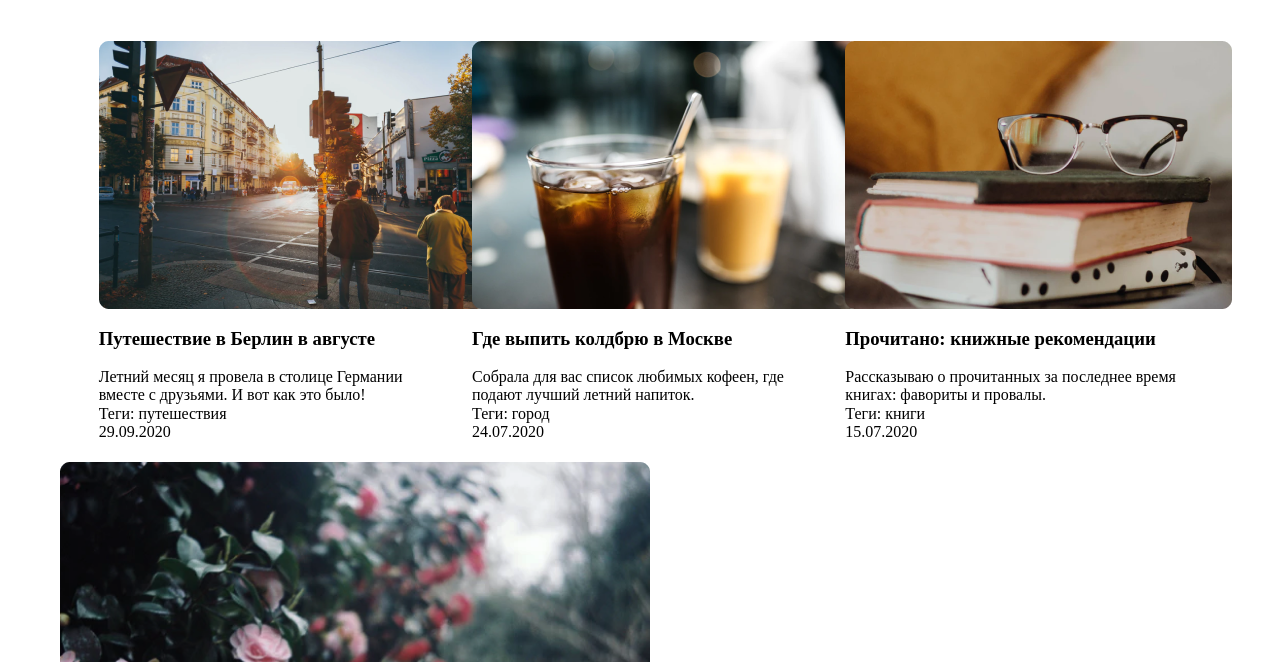
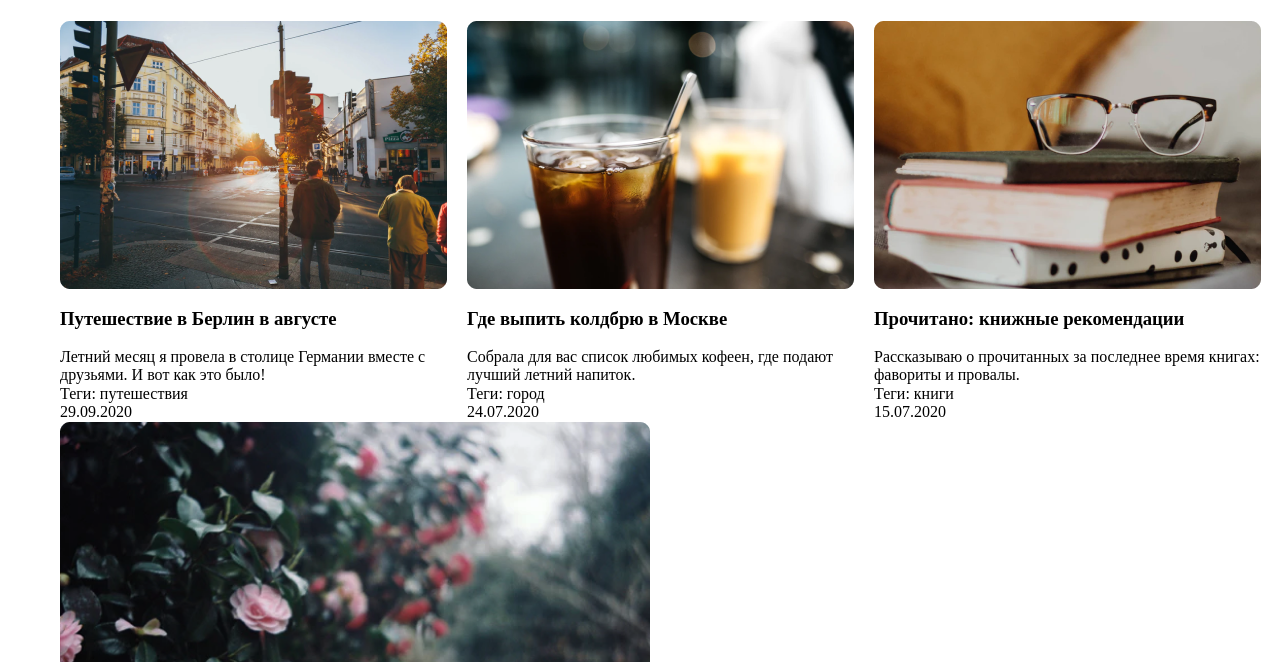
Before and after one commit to Livanenkova/Livanenkova-zaverstai, a website: page source/Index.html in a window 1280 px wide. Shown: the part 661-1323 px from the top of the page. Drawn offline with nearby package versions, Linux system fonts and the light colour scheme; files that its build step writes are made by us from their sources.

Commit message:
add margin in articles

```diff
--- a/source/Index.html
+++ b/source/Index.html
@@ -43,7 +43,7 @@
           <div class="articles__item-tag">Теги: путешествия</div>
           <div class="articles__item-date">29.09.2020</div>
         </article>
-        <article class="articles__item">
+        <article class="articles__item  articles__item--coffee">
           <div class="articles__item-img articles__item-img--coffee"></div>
           <h3 class="articles__item-title">Где выпить колдбрю в Москве</h3>
           <div class="articles__item-text">Собрала для вас список любимых кофеен,
--- a/source/sass/blocks/page-articles.scss
+++ b/source/sass/blocks/page-articles.scss
@@ -72,9 +72,7 @@
   justify-content: space-around;
   width: 100%;
 }
-.articles-wrapper>.articles__item {
-  width: 30%;
+
+.articles__item--coffee {
+  margin: 0 20Px 0 20Px;
 }
-.articles-wrapper:nth-child(2) {
-  padding: 20Px;
-}
```
